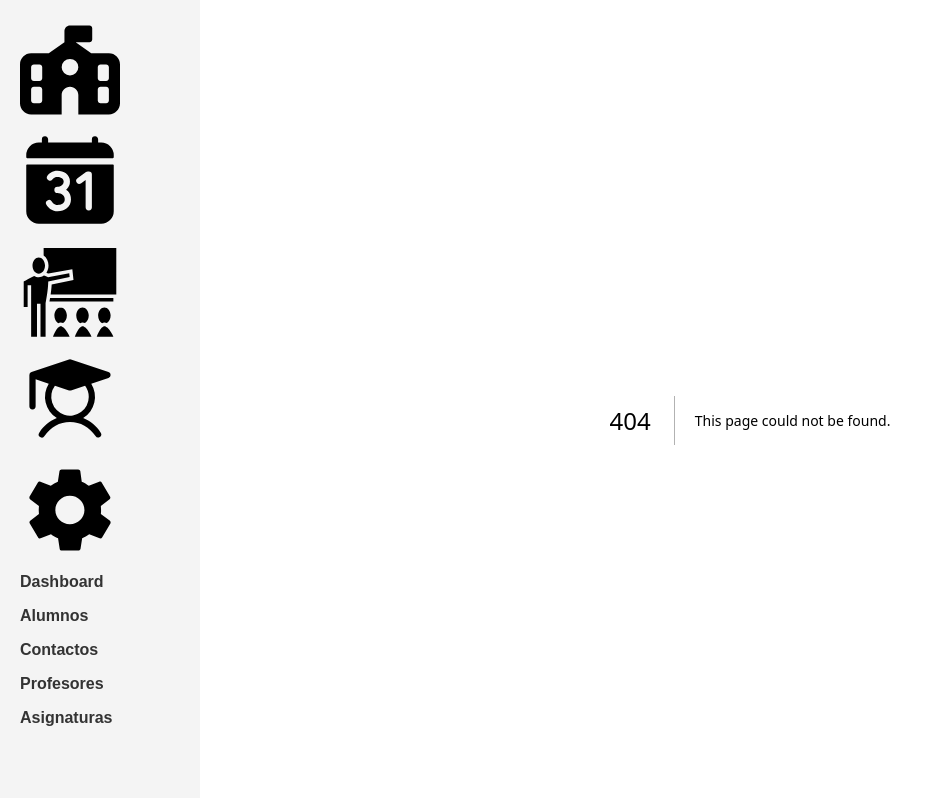
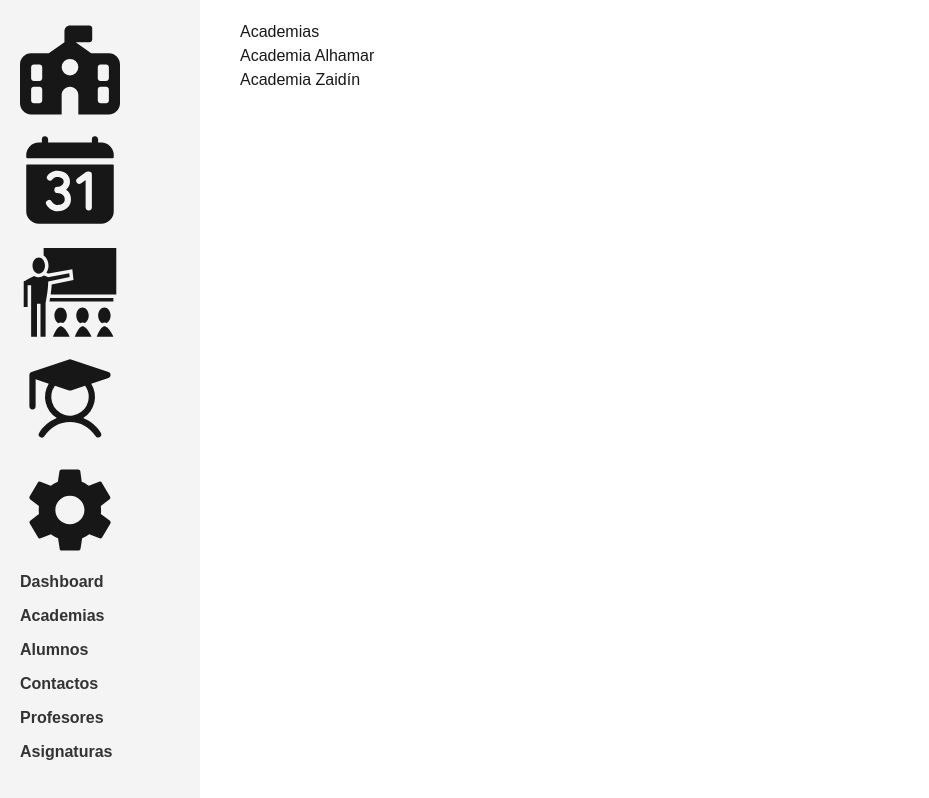
Before and after one commit to jhonalex00/academia_fyl, a Next.js app: page /pages/academias in a window 1280 px wide. Before the commit this address had no page. Shown: the top 798 px of the page, without its empty margins (0-929 px from the left). Built offline with nearby package versions, Linux system fonts and the light colour scheme.

Commit message:
aacdemias

```diff
--- a/src/app/layout.js
+++ b/src/app/layout.js
@@ -17,6 +17,7 @@ const Navigation = () => {
         <li><IoMdSettings size={100} /></li>
 
         <li><Link href="/pages/dashboard">Dashboard</Link></li>
+        <li><Link href="/pages/academias">Academias</Link></li>
         <li><Link href="/pages/alumnos">Alumnos</Link></li>
         <li><Link href="/pages/contactos">Contactos</Link></li>
         <li><Link href="/pages/profesores">Profesores</Link></li>
--- /dev/null
+++ b/src/app/pages/academias/page.js
@@ -0,0 +1,13 @@
+import React from 'react';
+
+const AcademiasPage = () => {
+  return (
+    <div>
+      <h1>Academias</h1>
+      <p>Academia Alhamar</p>
+      <p>Academia Zaidín</p>
+    </div>
+  );
+};
+
+export default AcademiasPage;
```
